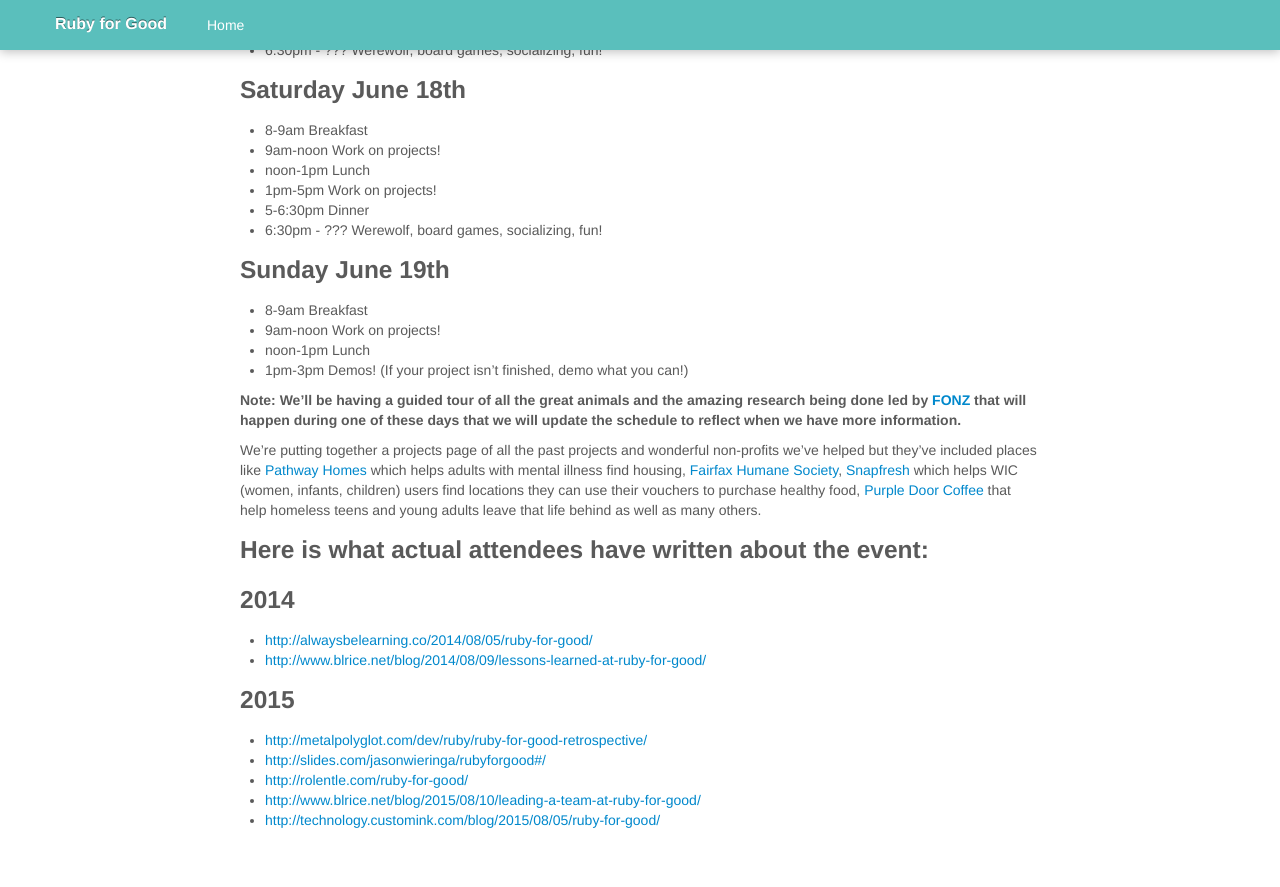
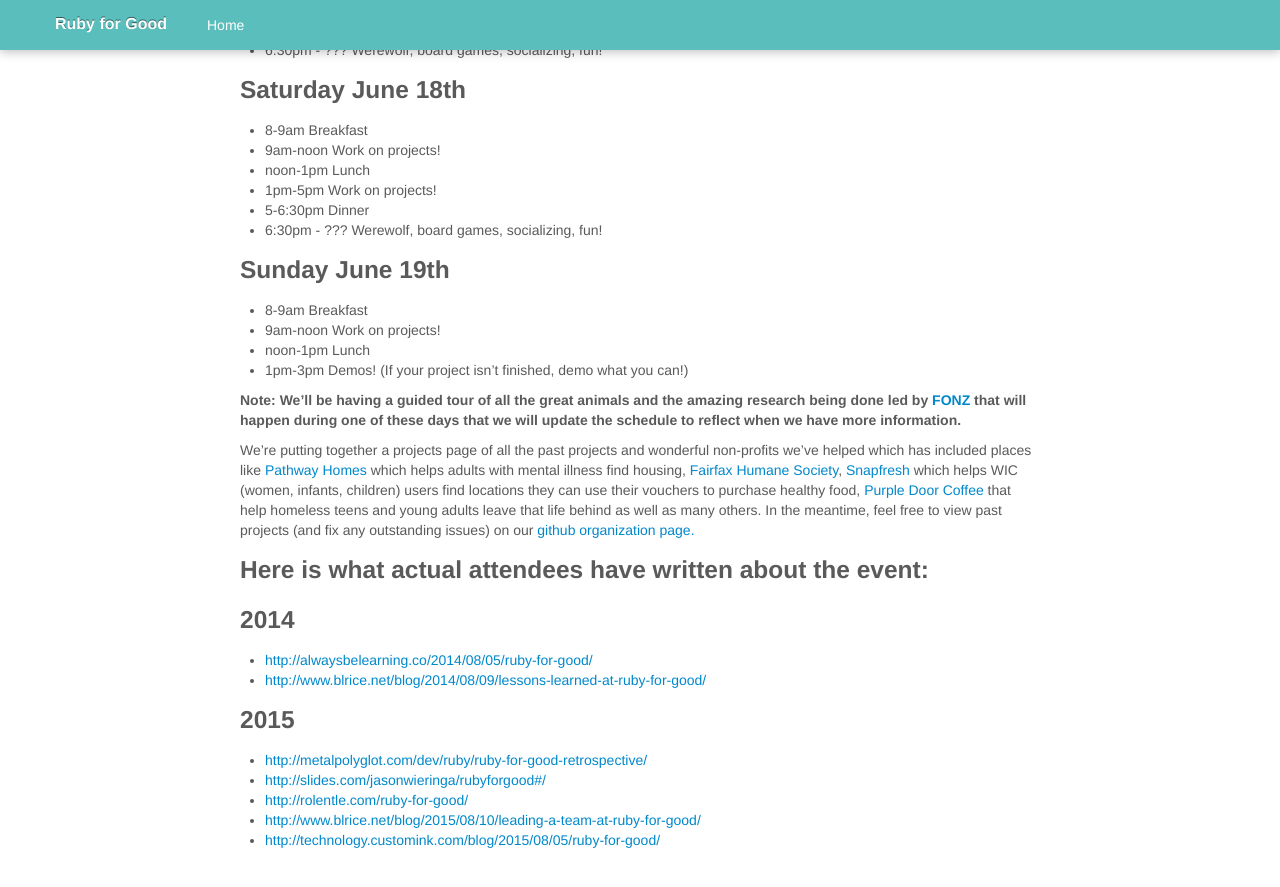
Before and after one commit to rubyforgood/rubyforgood.org--old, a Jekyll site: the page built from info.md, in a window 1280 px wide and 900 px high, scrolled down 710 px. Shown: the top 887 px of the window. Built offline with Jekyll 4.4.1, drawn with Linux system fonts in a browser that asks for light colours.

Commit message:
Typo fix.

```diff
--- a/info.md
+++ b/info.md
@@ -50,7 +50,7 @@ Our tentative schedule for 2016 looks like this:
 
 **Note: We'll be having a guided tour of all the great animals and the amazing research being done led by [FONZ](https://nationalzoo.si.edu/JoinFonz/join.cfm) that will happen during one of these days that we will update the schedule to reflect when we have more information.**
 
-We're putting together a projects page of all the past projects and wonderful non-profits we've helped but they've included places like [Pathway Homes](http://www.pathwayhomes.org/) which helps adults with mental illness find housing, [Fairfax Humane Society](http://www.hsfc.org/), [Snapfresh](http://snapfresh.org/) which helps WIC (women, infants, children) users find locations they can use their vouchers to purchase healthy food, [Purple Door Coffee](http://www.purpledoorcoffee.com/) that help homeless teens and young adults leave that life behind as well as many others.
+We're putting together a projects page of all the past projects and wonderful non-profits we've helped which has included places like [Pathway Homes](http://www.pathwayhomes.org/) which helps adults with mental illness find housing, [Fairfax Humane Society](http://www.hsfc.org/), [Snapfresh](http://snapfresh.org/) which helps WIC (women, infants, children) users find locations they can use their vouchers to purchase healthy food, [Purple Door Coffee](http://www.purpledoorcoffee.com/) that help homeless teens and young adults leave that life behind as well as many others. In the meantime, feel free to view past projects (and fix any outstanding issues) on our [github organization page.](http://github.com/rubyforgood)
 
 ###Here is what actual attendees have written about the event:
 
```
